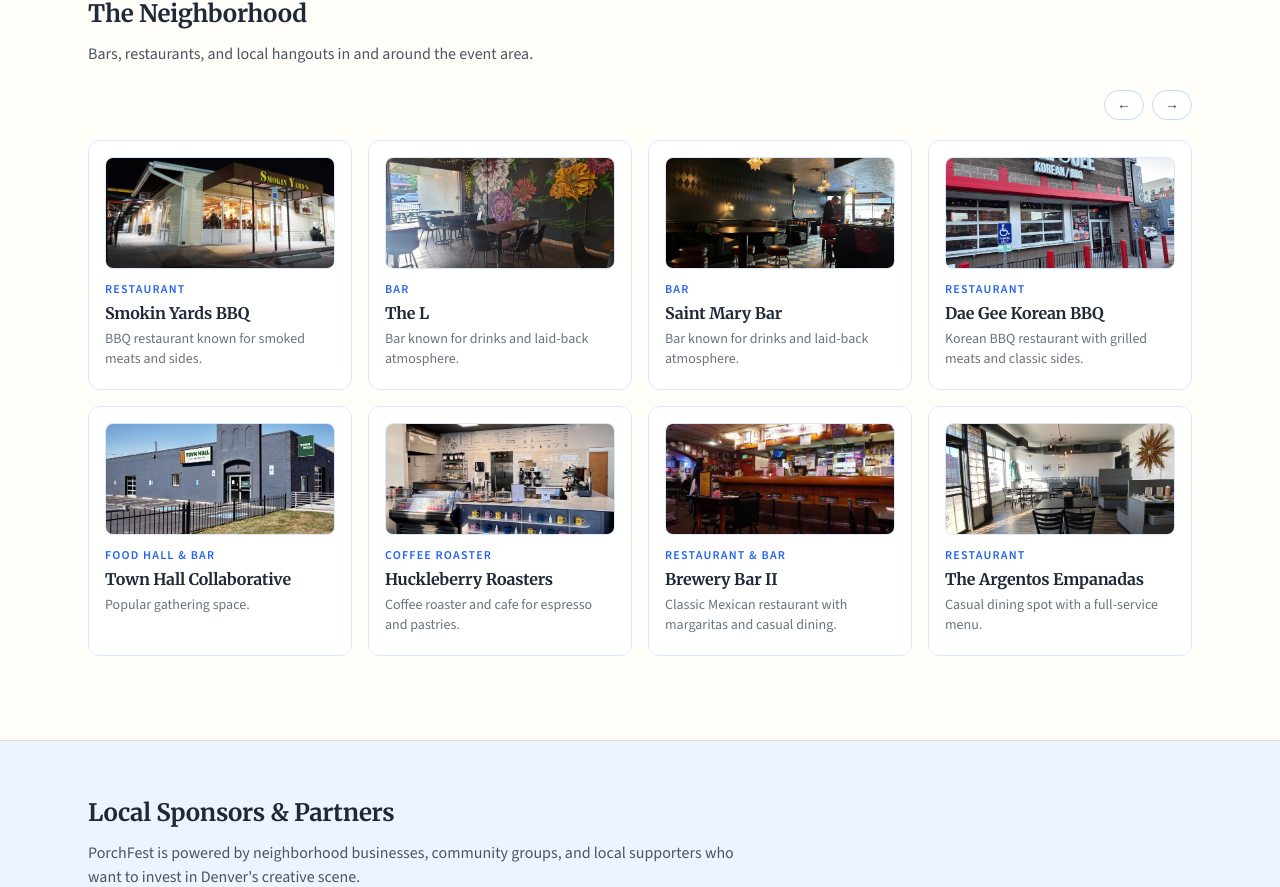
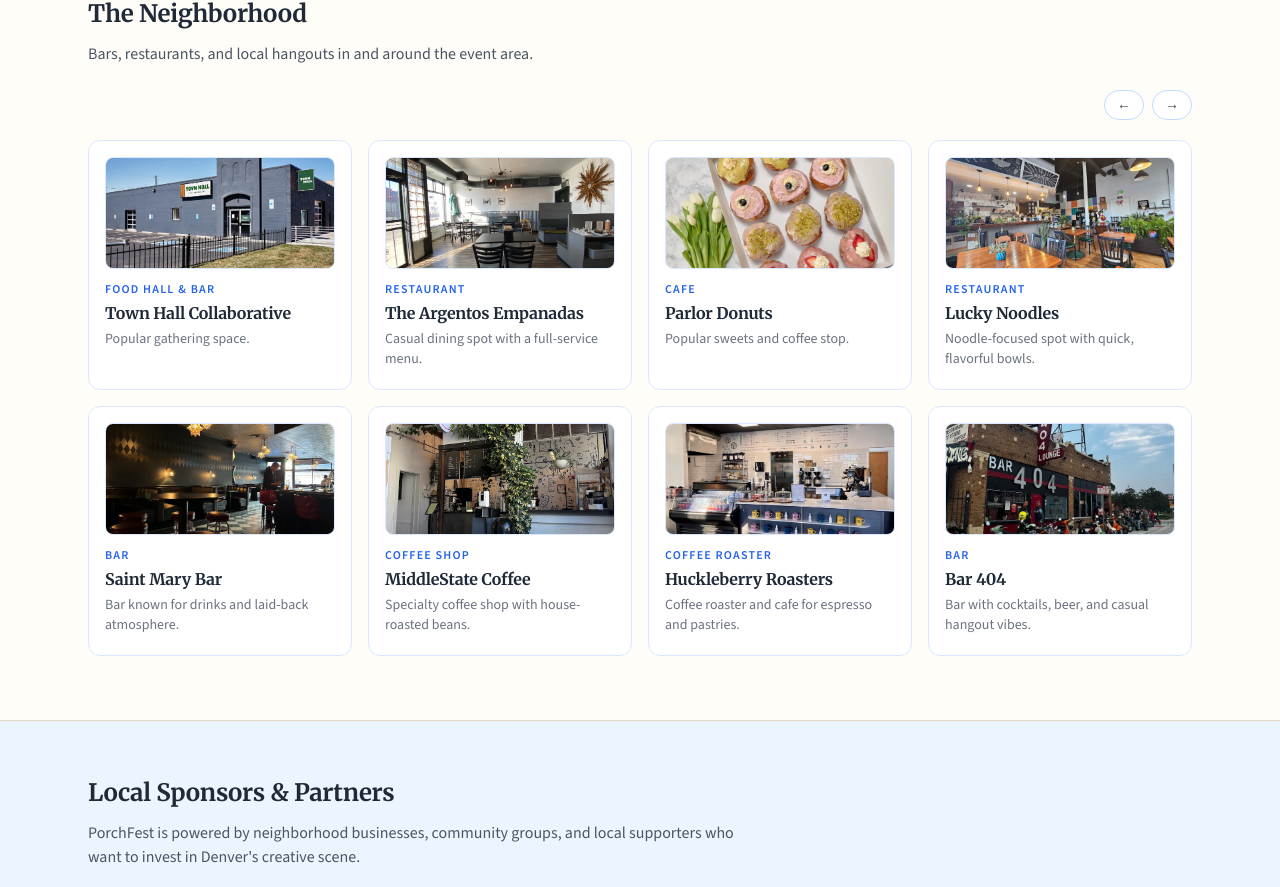
Before and after one commit to the97bradley/denver-porchfest, a Next.js app: page / in a window 1280 px wide. Shown: the part 2413-3300 px from the top of the page. Built offline with nearby package versions, Linux system fonts and the light colour scheme; no server answers.

Commit message:
Add Full Afterburner Calzones to neighborhood carousel

```diff
--- a/src/components/NeighborhoodCarousel.tsx
+++ b/src/components/NeighborhoodCarousel.tsx
@@ -165,6 +165,16 @@ const spots: Spot[] = [
     photoQuery: "LA Lovely Vintage Denver",
     imageUrl:
       "https://lh3.googleusercontent.com/gps-cs-s/AHVAwerz7sW-Q4gye5Qs_je8W7Y2RsJmRugF7LW5qOBAkwFTV1J3ZhygJtOLUxY6OYRajoae8b1VwfmaHaOYiDjw6DZDxX6cOZgBGDjkn0bKitz5d0oxrILVlTfEOz1G7mi4mj3s-Hz4ww=s1360-w1360-h1020-rw",
+  },
+  {
+    name: "Full Afterburner Calzones",
+    type: "Restaurant",
+    note: "Calzone spot serving hearty, hand-crafted options.",
+    mapsUrl:
+      "https://www.google.com/maps/search/?api=1&query=Full+Afterburner+Calzones+Denver",
+    photoQuery: "Full Afterburner Calzones Denver",
+    imageUrl:
+      "https://lh3.googleusercontent.com/p/AF1QipMM-rQKRXxgN6QEP5eHnhlHntNtddbrW3r8y0Tw=s1360-w1360-h1020-rw",
   },
   {
     name: "Huckleberry Roasters",
```
